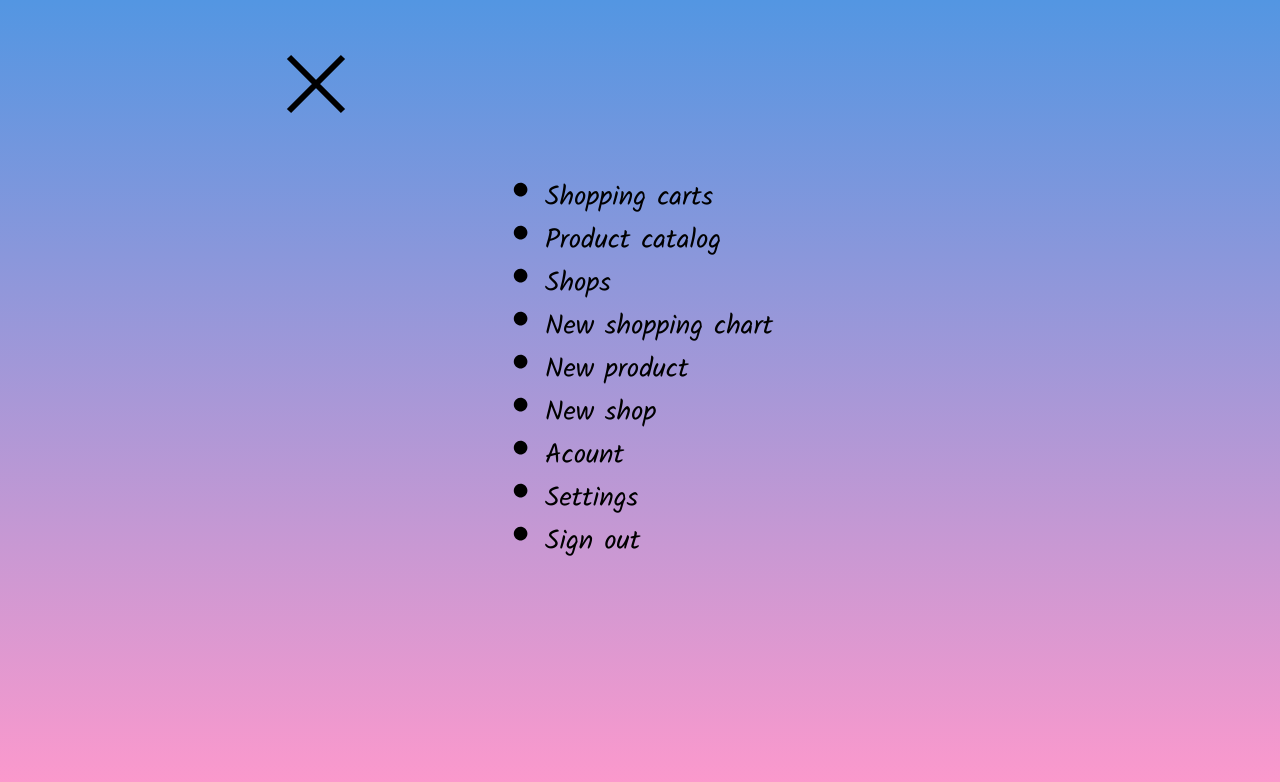
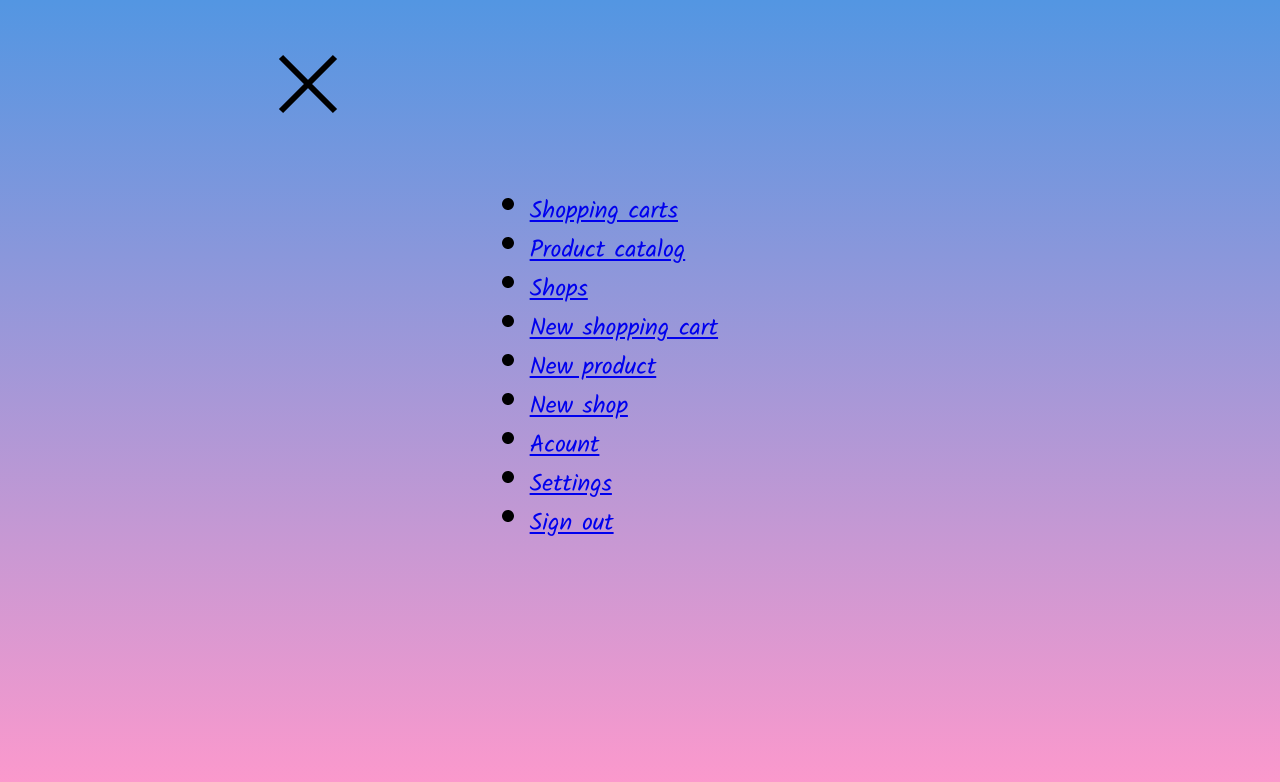
Before and after one commit to M1r4cl38/mobile-platform, a React (Create React App) app: page /more in a window 1280 px wide. Shown: the top 782 px of the page. Built offline with nearby package versions, Linux system fonts and the light colour scheme.

Commit message:
redone lists

```diff
--- a/src/App.module.css
+++ b/src/App.module.css
@@ -3,6 +3,7 @@
   gap: 3rem;
   padding: 3rem;
   justify-content: center;
+
 }
 
 .form {
--- a/src/pages/Main.module.css
+++ b/src/pages/Main.module.css
@@ -10,7 +10,7 @@
     display: flex;
     justify-content: space-between;
     height: 5.5rem;
-    width: 20rem;
+    width: 17rem;
 }
 
 .content {
--- a/src/pages/More.jsx
+++ b/src/pages/More.jsx
@@ -8,48 +8,48 @@ export function More() {
     const data = [
         {
             icon: <VscCircleFilled />,
-            title: 'Shopping carts',
+            link: <Link to='#'>Shopping carts</Link>,
         },
         {
             icon: <VscCircleFilled />,
-            title: 'Product catalog',
+            link: <Link to='#'>Product catalog</Link>,
         },
         {
             icon: <VscCircleFilled />,
-            title: 'Shops',
+            link: <Link to='#'>Shops</Link>,
         },
         {
             icon: <VscCircleFilled />,
-            title: 'New shopping chart',
+            link: <Link to='#'>New shopping cart</Link>,
         },
         {
             icon: <VscCircleFilled />,
-            title: 'New product',
+            link: <Link to='#'>New product</Link>,
         },
         {
             icon: <VscCircleFilled />,
-            title: 'New shop',
+            link: <Link to='#'>New shop</Link>,
         },
         {
             icon: <VscCircleFilled />,
-            title: 'Acount',
+            link: <Link to='#'>Acount</Link>,
         },
         {
             icon: <VscCircleFilled />,
-            title: 'Settings',
+            link: <Link to='#'>Settings</Link>,
         },
         {
             icon: <VscCircleFilled />,
-            title: 'Sign out',
+            link: <Link to='/'>Sign out</Link>,
         },
     ]
     return (
-        <div>
+        <div className={style.try}>
             <div className={style.header}>
                 <Link className={style.close} to ='/main'><GrClose /></Link>
             </div>
             <div className={style.list}>
-                 {data.map(task => <p className={style.text}>{task.icon} {task.title}</p>)}
+                 {data.map(task => <p className={style.text}>{task.icon} {task.link}</p>)}
             </div>
         </div>
     );
--- a/src/pages/More.module.css
+++ b/src/pages/More.module.css
@@ -1,14 +1,21 @@
 .close {
     font-size: 4.5rem;
     position: absolute;
-    left: 17.5rem;
+    left: 17rem;
     top: 3rem;
 }
 
 .list {
-    padding-top: 8rem;
+    padding-top: 6rem;
+    padding-left: 1rem;
 }
 
 .text {
-    font-size: 1.7rem;
+    font-size: 1.5rem;
+    text-decoration: none;
 }
+
+.try {
+    width: 20rem;
+    padding-top: 3rem;
+}
```
